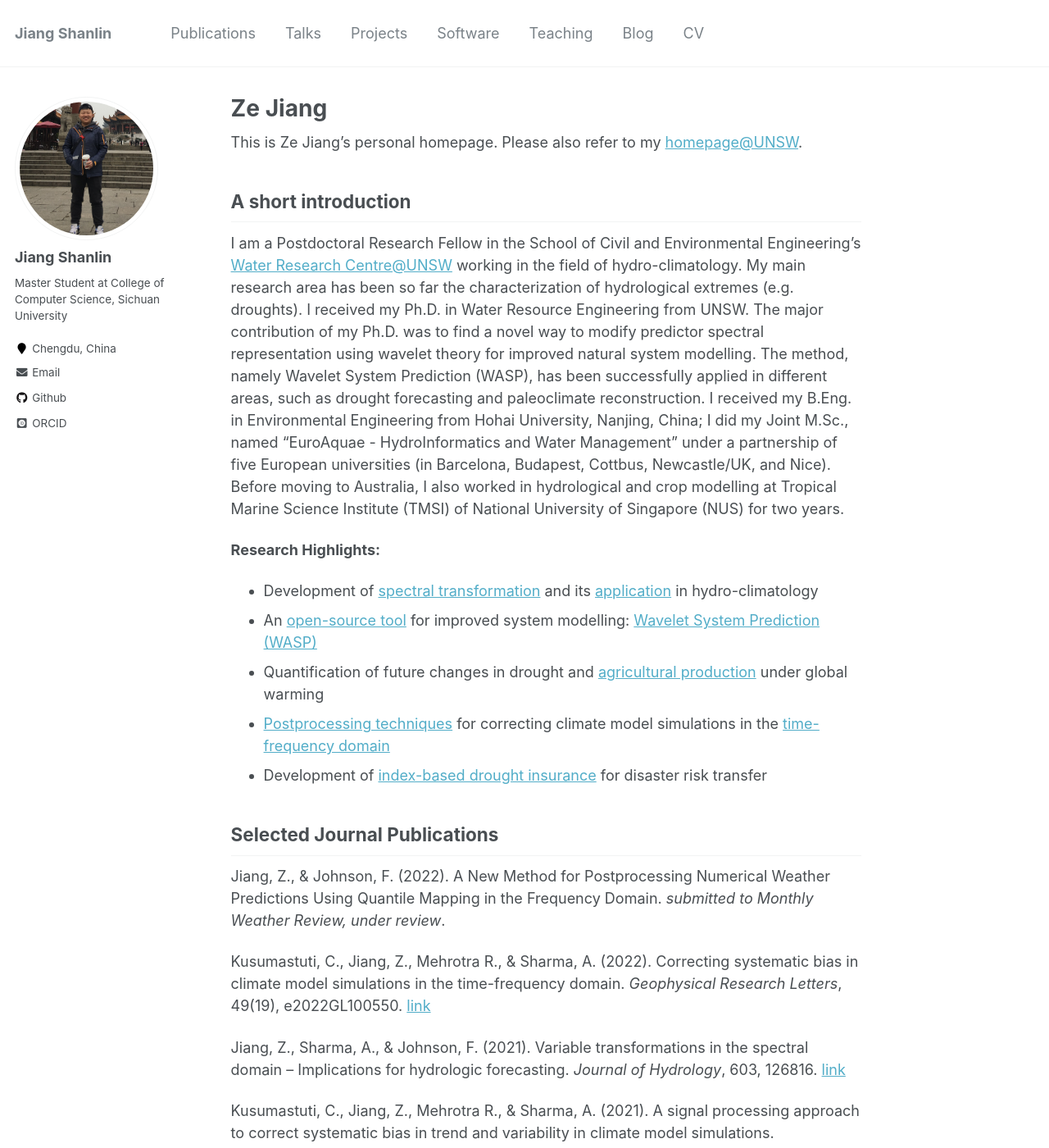
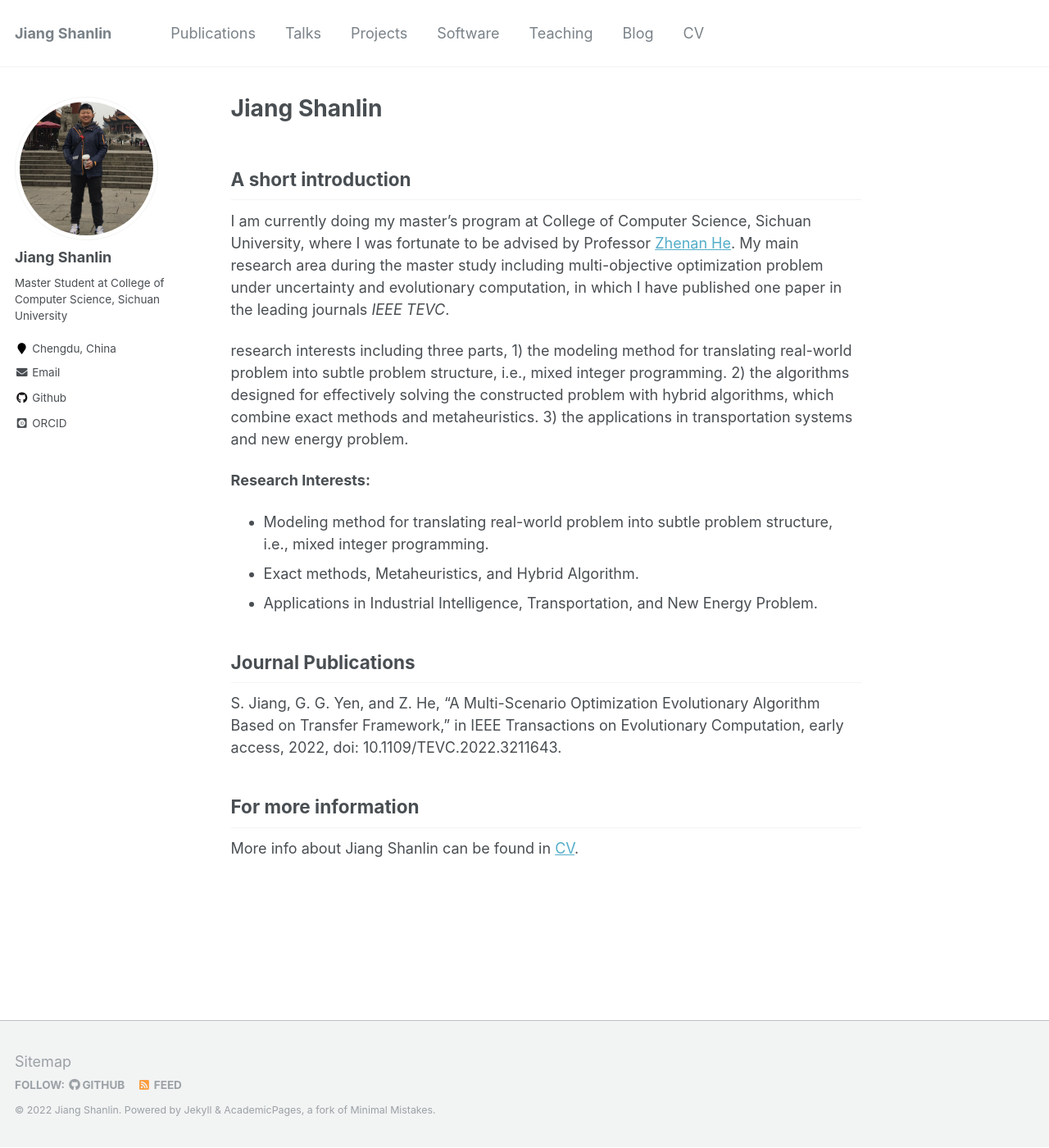
Before and after one commit to Lin-JiangShanlin/Lin-JiangShanlin.github.io, a Jekyll site: the page built from _pages/about.md, in a window 1280 px wide and 1400 px high. Shown: the whole window at 82% size. Built offline with Jekyll 4.4.1, drawn with Linux system fonts in a browser that asks for light colours; some web fonts are replaced; some of the changed text lies outside the part shown.

Commit message:
Update about.md

```diff
--- a/_pages/about.md
+++ b/_pages/about.md
@@ -1,6 +1,6 @@
 ---
 permalink: /
-title: "Ze Jiang"
+title: "Jiang Shanlin"
 excerpt: "About me"
 author_profile: true
 redirect_from:
@@ -8,34 +8,20 @@ redirect_from:
   - /about.html
 ---
 
-This is Ze Jiang's personal homepage. Please also refer to my [homepage@UNSW](https://www.unsw.edu.au/staff/ze-jiang).
+## A short introduction
+I am currently doing my master's program at College of Computer Science, Sichuan University, where I was fortunate to be advised by Professor [Zhenan He](https://kaminzzz.github.io/). My main research area during the master study including multi-objective optimization problem under uncertainty and evolutionary computation, in which I have published one paper in the leading journals *IEEE TEVC*.
 
-## A short introduction
-I am a Postdoctoral Research Fellow in the School of Civil and Environmental Engineering's [Water Research Centre@UNSW](https://www.wrc.unsw.edu.au/) working in the field of hydro-climatology. My main research area has been so far the characterization of hydrological extremes (e.g. droughts). I received my Ph.D. in Water Resource Engineering from UNSW.  The major contribution of my Ph.D. was to find a novel way to modify predictor spectral representation using wavelet theory for improved natural system modelling. The method, namely Wavelet System Prediction (WASP), has been successfully applied in different areas, such as drought forecasting and paleoclimate reconstruction. I received my B.Eng. in Environmental Engineering from Hohai University, Nanjing, China; I did my Joint M.Sc., named “EuroAquae - HydroInformatics and Water Management” under a partnership of five European universities (in Barcelona, Budapest, Cottbus, Newcastle/UK, and Nice). Before moving to Australia, I also worked in hydrological and crop modelling at Tropical Marine Science Institute (TMSI) of National University of Singapore (NUS) for two years.
+research interests including three parts, 1) the modeling method for translating real-world problem into subtle problem structure, i.e., mixed integer programming. 2) the algorithms designed for effectively solving the constructed problem with hybrid algorithms, which combine exact methods and metaheuristics. 3) the applications in transportation systems and new energy problem.
 
-<b>Research Highlights:</b>
-* Development of [spectral transformation](https://doi.org/10.1029/2019WR026962) and its [application](https://doi.org/10.1016/j.jhydrol.2021.126816) in hydro-climatology
-* An [open-source tool](https://cran.r-project.org/web/packages/WASP/index.html) for improved system modelling: [Wavelet System Prediction (WASP)](https://doi.org/10.1016/j.envsoft.2020.104907)
-* Quantification of future changes in drought and [agricultural production](https://doi.org/10.1007/s00704-018-2617-z) under global warming
-* [Postprocessing techniques](https://doi.org/10.1029/2021GL092953) for correcting climate model simulations in the [time-frequency domain](https://doi.org/10.1029/2022GL100550)
-* Development of [index-based drought insurance](https://doi.org/10.1108/AFR-02-2020-0020) for disaster risk transfer
 
-## Selected Journal Publications
-Jiang, Z., & Johnson, F. (2022). A New Method for Postprocessing Numerical Weather Predictions Using Quantile Mapping in the Frequency Domain. *submitted to Monthly Weather Review, under review*.
+<b>Research Interests:</b>
+* Modeling method for translating real-world problem into subtle problem structure, i.e., mixed integer programming.
+* Exact methods, Metaheuristics, and Hybrid Algorithm.
+* Applications in Industrial Intelligence, Transportation, and New Energy Problem.
 
-Kusumastuti, C., Jiang, Z., Mehrotra R., & Sharma, A. (2022). Correcting systematic bias in climate model simulations in the time-frequency domain. *Geophysical Research Letters*, 49(19), e2022GL100550. [link](https://doi.org/10.1029/2022GL100550)
+## Journal Publications
+S. Jiang, G. G. Yen, and Z. He, “A Multi-Scenario Optimization Evolutionary Algorithm Based on Transfer Framework,” in IEEE Transactions on Evolutionary Computation, early access, 2022, doi: 10.1109/TEVC.2022.3211643.
 
-Jiang, Z., Sharma, A., & Johnson, F. (2021). Variable transformations in the spectral domain – Implications for hydrologic forecasting. *Journal of Hydrology*, 603, 126816. [link](https://doi.org/10.1016/j.jhydrol.2021.126816)
-
-Kusumastuti, C., Jiang, Z., Mehrotra R., & Sharma, A. (2021). A signal processing approach to correct systematic bias in trend and variability in climate model simulations. *Geophysical Research Letters*, 48(13), e2021GL092953. [link](https://doi.org/10.1029/2021GL092953)
-
-Jiang, Z., Rashid, M. M., Johnson, F., & Sharma, A. (2020). A wavelet-based tool to modulate variance in predictors: An application to predicting drought anomalies. *Environmental Modelling & Software*, 135, 104907. [link](https://doi.org/10.1016/j.envsoft.2020.104907)
-
-Jiang, Z., Sharma, A., & Johnson, F. (2020). Refining Predictor Spectral Representation Using Wavelet Theory for Improved Natural System Modeling. *Water Resources Research*, 56(3), e2019WR026962. [link](https://doi.org/10.1029/2019WR026962)
-
-Jiang, Z., Sharma, A., & Johnson, F. (2019). Assessing the sensitivity of hydro-climatological change detection methods to model uncertainty and bias. *Advances in Water Resources*, 134, 103430. [link](https://doi.org/10.1016/j.advwatres.2019.103430)
-
-Jiang, Z., Raghavan, S. V., Hur, J., Sun, Y., Liong, S.-Y., Nguyen, V. Q., & Van Pham Dang, T. (2019). Future changes in rice yields over the Mekong River Delta due to climate change-Alarming or alerting? *Theoretical and Applied Climatology*, 137(1), 545-555. [link](https://doi.org/10.1007/s00704-018-2617-z)
 
 ## For more information
-More info about Ze Jiang can be found in [CV](https://zejiang-unsw.github.io/cv/) or [downloaded CV](http://zejiang-unsw.github.io/files/CV_ZeJIANG.pdf).
+More info about Jiang Shanlin can be found in [CV](http://zejiang-unsw.github.io/files/Curriculum Vitae-Jiangshanlin.pdf).
```
